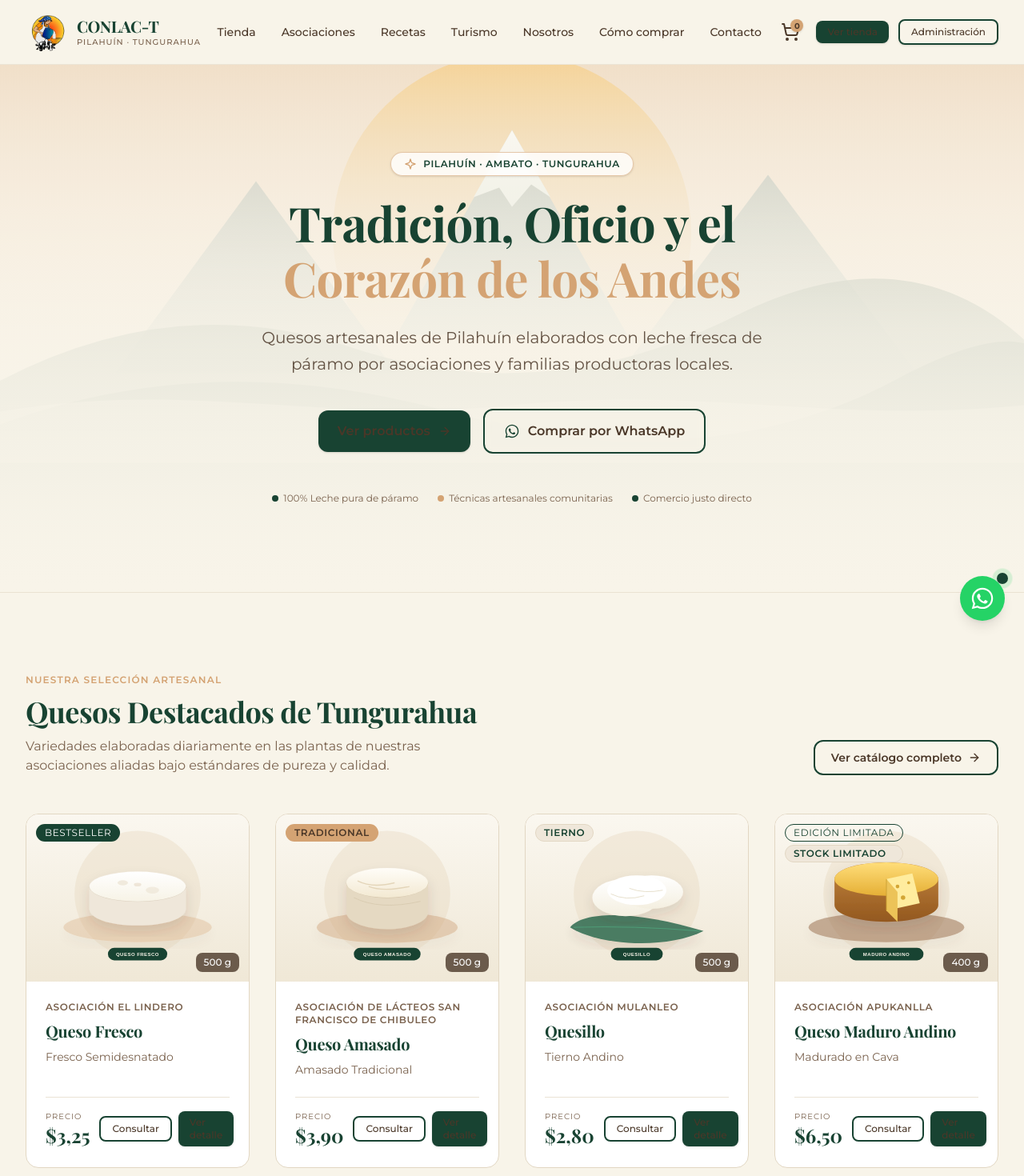
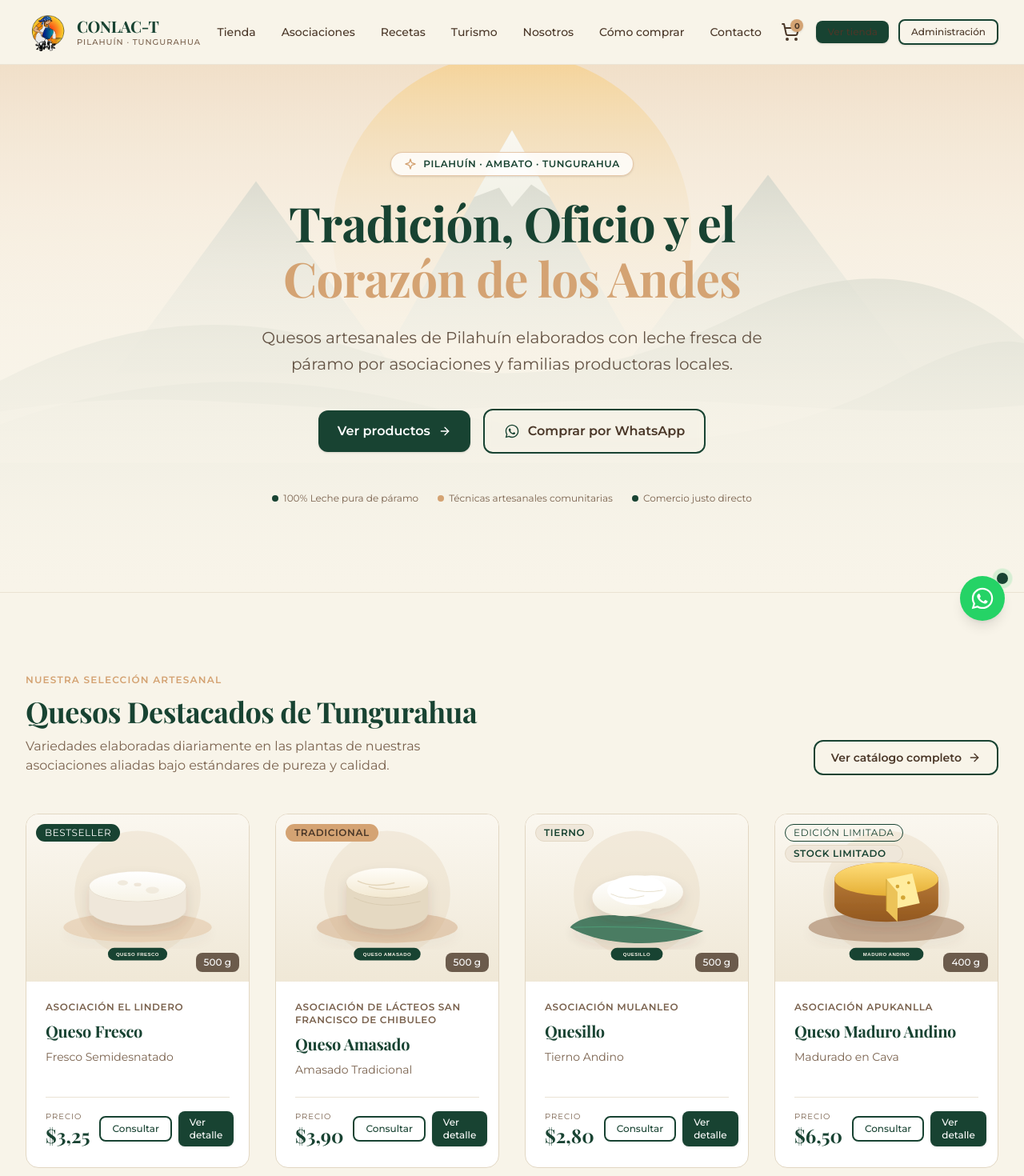
Before and after one commit to materubag/Conlac_T_FrontEnd, a Next.js app: page / in a window 1280 px wide. Shown: the top 1470 px of the page at 80% size. Built offline with nearby package versions, Linux system fonts and the light colour scheme; no server answers.

Commit message:
Se realizan los cambios de los hovers

```diff
--- a/src/app/asociaciones/[slug]/page.tsx
+++ b/src/app/asociaciones/[slug]/page.tsx
@@ -86,10 +86,10 @@ export default async function AssociationDetailPage({ params }: Props) {
 
           <div className="pt-6 border-t border-border flex items-center gap-4">
             <Button href="/tienda" variant="primary">
-              Ver quesos de esta asociación
+              <span className="text-inverted">Ver quesos de esta asociación</span>
             </Button>
-            <Button href="/asociaciones" variant="outlined">
-              Volver a asociaciones
+            <Button href="/asociaciones" variant="outlined" className="group/button">
+              <span className="group-hover/button:text-inverted">Volver a asociaciones</span>
             </Button>
           </div>
         </div>
--- a/src/app/asociaciones/page.tsx
+++ b/src/app/asociaciones/page.tsx
@@ -110,10 +110,11 @@ export default async function AsociacionesPage() {
                   href={`/asociaciones/${assoc.id}`}
                   variant="outlined"
                   size="sm"
+                  className="group/button"
                 >
-                  <span>Ver perfil</span>
+                  <span className="group-hover/button:text-inverted">Ver perfil</span>
 
-                  <ArrowRightIcon className="w-3.5 h-3.5" />
+                  <ArrowRightIcon className="w-3.5 h-3.5 group-hover/button:text-inverted" />
                 </Button>
               </div>
             </article>
--- a/src/app/tienda/[slug]/page.tsx
+++ b/src/app/tienda/[slug]/page.tsx
@@ -133,16 +133,17 @@ export default async function ProductDetailPage({ params }: Props) {
                 isExternal
                 fullWidth
               >
-                <WhatsAppIcon className="w-5 h-5" />
-                <span>Pedir por WhatsApp</span>
+                <WhatsAppIcon className="w-5 h-5 text-white" />
+                <span className="text-white">Pedir por WhatsApp</span>
               </Button>
 
               <Button
                 href="/tienda"
                 variant="outlined"
                 size="lg"
+                className="group"
               >
-                <span>Volver a la tienda</span>
+                <span className="group-hover:text-inverted">Volver a la tienda</span>
               </Button>
             </div>
           </div>
--- a/src/components/home/Hero.tsx
+++ b/src/components/home/Hero.tsx
@@ -70,8 +70,8 @@ export const Hero: React.FC = () => {
               size="lg"
               className="w-full sm:w-auto shadow-md"
             >
-              <span>Ver productos</span>
-              <ArrowRightIcon className="w-4 h-4" />
+              <span className="text-white">Ver productos</span>
+              <ArrowRightIcon className="w-4 h-4 text-white" />
             </Button>
 
             <Button
@@ -79,9 +79,9 @@ export const Hero: React.FC = () => {
               variant="outlined"
               size="lg"
               isExternal
-              className="w-full sm:w-auto bg-surface/60 backdrop-blur-xs"
+              className="group w-full sm:w-auto bg-surface/60 backdrop-blur-xs"
             >
-              <WhatsAppIcon className="w-5 h-5 text-primary" />
+              <WhatsAppIcon className="w-5 h-5 text-primary group-hover:text-white" />
               <span>Comprar por WhatsApp</span>
             </Button>
           </div>
--- a/src/components/home/ProductCard.tsx
+++ b/src/components/home/ProductCard.tsx
@@ -122,18 +122,20 @@ export const ProductCard: React.FC<ProductCardProps> = ({
               variant="outlined"
               size="sm"
               isExternal
+              className="group/button"
               aria-label={`Consultar disponibilidad de ${product.nombre} por WhatsApp`}
             >
-              Consultar
+              <span className="text-primary group-hover/button:text-inverted">Consultar</span>
             </Button>
 
             <Button
               href={`/tienda/${product.id}`}
               variant="primary"
               size="sm"
+              className="group"
               aria-label={`Ver detalles de ${product.nombre}`}
             >
-              Ver detalle
+              <span className="text-inverted">Ver detalle</span>
             </Button>
           </div>
         </div>
--- a/src/components/ui/Button.tsx
+++ b/src/components/ui/Button.tsx
@@ -26,11 +26,11 @@ export type ButtonProps = ButtonAsButtonProps | ButtonAsLinkProps;
 
 const variantStyles: Record<ButtonVariant, string> = {
   primary:
-    "bg-primary text-inverted hover:bg-primary-hover active:bg-primary-light shadow-sm focus-visible:ring-2 focus-visible:ring-tertiary focus-visible:ring-offset-2",
+    "bg-primary text-inverted hover:bg-primary-hover hover:!text-white active:bg-primary-light shadow-sm focus-visible:ring-2 focus-visible:ring-tertiary focus-visible:ring-offset-2",
   secondary:
     "bg-neutral text-inverted hover:bg-neutral-muted active:opacity-90 shadow-sm focus-visible:ring-2 focus-visible:ring-tertiary focus-visible:ring-offset-2",
   outlined:
-    "bg-transparent text-primary border-2 border-primary hover:bg-primary hover:text-inverted active:opacity-90 focus-visible:ring-2 focus-visible:ring-tertiary focus-visible:ring-offset-2",
+    "bg-transparent text-primary border-2 border-primary hover:bg-primary hover:!text-white active:opacity-90 focus-visible:ring-2 focus-visible:ring-tertiary focus-visible:ring-offset-2",
   inverted:
     "bg-inverted text-primary hover:bg-neutral-light active:opacity-90 shadow-sm focus-visible:ring-2 focus-visible:ring-tertiary focus-visible:ring-offset-2",
   ghost:
```
